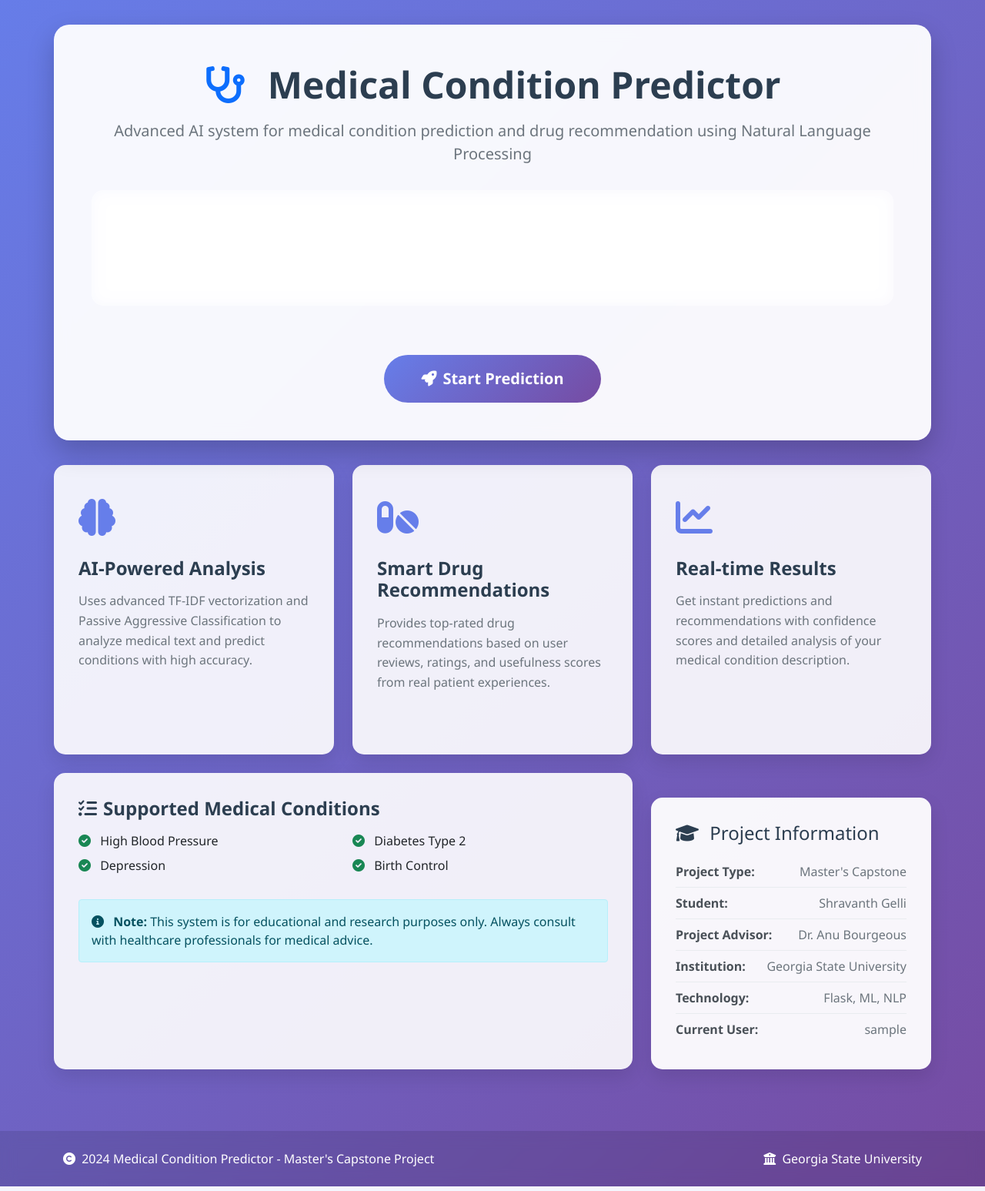
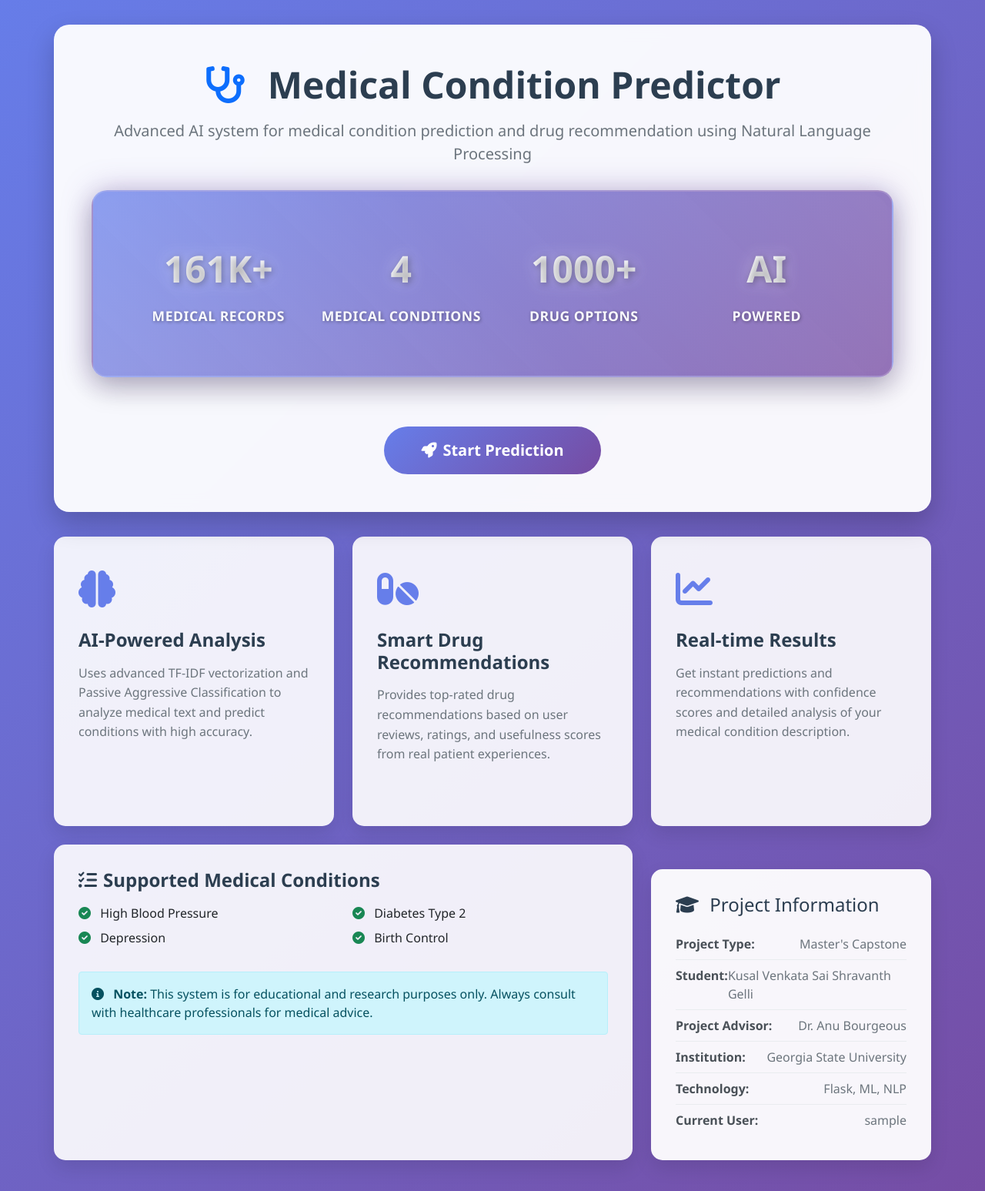
Before and after one commit to kgelli/Medical-Condition-Predictor-BERT-Flask, a Flask app: page /index in a window 1280 px wide. Shown: the part 63-1610 px from the top of the page at 77% size. Run offline with Flask 3, Linux system fonts and the light colour scheme; the visitor is signed in with stand-in values (Sample User, id 1); parts of the project's set-up code (start-up, migrations or seed data) failed here and were passed over.

Commit message:
Fixed UI Issues

```diff
--- a/templates/home.html
+++ b/templates/home.html
@@ -110,28 +110,77 @@
         }
 
         .stats-section {
-            background: rgba(255, 255, 255, 0.1);
-            border-radius: 15px;
-            padding: 2rem;
+            background: linear-gradient(135deg, rgba(102, 126, 234, 0.8), rgba(118, 75, 162, 0.8));
+            border-radius: 20px;
+            padding: 2.5rem;
             margin: 2rem 0;
-            backdrop-filter: blur(10px);
-            border: 1px solid rgba(255, 255, 255, 0.2);
+            backdrop-filter: blur(15px);
+            border: 2px solid rgba(255, 255, 255, 0.2);
+            box-shadow: 0 15px 35px rgba(0, 0, 0, 0.2);
+            display: block !important;
+            visibility: visible !important;
+            position: relative;
+            overflow: hidden;
+        }
+
+        .stats-section::before {
+            content: '';
+            position: absolute;
+            top: 0;
+            left: 0;
+            right: 0;
+            bottom: 0;
+            background: linear-gradient(45deg, rgba(255, 255, 255, 0.1) 0%, transparent 50%, rgba(255, 255, 255, 0.05) 100%);
+            pointer-events: none;
         }
 
         .stat-item {
             text-align: center;
             color: white;
+            padding: 1.5rem 0;
+            position: relative;
+            z-index: 1;
+            transition: all 0.3s ease;
+        }
+
+        .stat-item:hover {
+            transform: translateY(-5px);
         }
 
         .stat-number {
-            font-size: 2.5rem;
-            font-weight: 700;
+            font-size: 3rem;
+            font-weight: 800;
             display: block;
+            text-shadow: 2px 2px 8px rgba(0, 0, 0, 0.3);
+            margin-bottom: 0.8rem;
+            background: linear-gradient(45deg, #ffffff, #f8f9ff);
+            background-clip: text;
+            -webkit-background-clip: text;
+            -webkit-text-fill-color: transparent;
+            filter: drop-shadow(0 0 10px rgba(255, 255, 255, 0.3));
         }
 
         .stat-label {
-            font-size: 1rem;
-            opacity: 0.9;
+            font-size: 1.1rem;
+            opacity: 0.95;
+            text-shadow: 1px 1px 4px rgba(0, 0, 0, 0.4);
+            font-weight: 600;
+            letter-spacing: 0.5px;
+            text-transform: uppercase;
+        }
+
+        /* Add subtle animation */
+        @keyframes statsGlow {
+            0%, 100% {
+                box-shadow: 0 15px 35px rgba(0, 0, 0, 0.2), 0 0 30px rgba(102, 126, 234, 0.3);
+            }
+            50% {
+                box-shadow: 0 15px 35px rgba(0, 0, 0, 0.2), 0 0 40px rgba(118, 75, 162, 0.4);
+            }
+        }
+
+        .stats-section {
+            animation: statsGlow 4s ease-in-out infinite;
         }
 
         .project-info {
@@ -184,6 +233,34 @@
 
             .feature-card {
                 margin-bottom: 1rem;
+            }
+
+            .stats-section {
+                padding: 2rem 1rem;
+                margin: 1.5rem 0;
+            }
+
+            .stat-item {
+                margin-bottom: 1rem;
+                padding: 1rem 0;
+            }
+
+            .stat-number {
+                font-size: 2.5rem;
+            }
+
+            .stat-label {
+                font-size: 1rem;
+            }
+        }
+
+        @media (max-width: 576px) {
+            .stat-number {
+                font-size: 2rem;
+            }
+
+            .stat-label {
+                font-size: 0.9rem;
             }
         }
     </style>
@@ -253,29 +330,31 @@
 
             <!-- Stats Section -->
             <div class="stats-section">
-                <div class="row">
-                    <div class="col-md-3 col-6">
+                <div class="container-fluid">
+                    <div class="row g-3">
+                        <div class="col-lg-3 col-md-6 col-6">
                             <div class="stat-item">
                                 <span class="stat-number">161K+</span>
                                 <span class="stat-label">Medical Records</span>
                             </div>
                         </div>
-                    <div class="col-md-3 col-6">
+                        <div class="col-lg-3 col-md-6 col-6">
                             <div class="stat-item">
                                 <span class="stat-number">4</span>
                                 <span class="stat-label">Medical Conditions</span>
                             </div>
                         </div>
-                    <div class="col-md-3 col-6">
+                        <div class="col-lg-3 col-md-6 col-6">
                             <div class="stat-item">
                                 <span class="stat-number">1000+</span>
                                 <span class="stat-label">Drug Options</span>
                             </div>
                         </div>
-                    <div class="col-md-3 col-6">
+                        <div class="col-lg-3 col-md-6 col-6">
                             <div class="stat-item">
                                 <span class="stat-number">AI</span>
                                 <span class="stat-label">Powered</span>
+                            </div>
                         </div>
                     </div>
                 </div>
@@ -381,7 +460,7 @@
                     </div>
                     <div class="info-item">
                         <span class="info-label">Student:</span>
-                        <span class="info-value">Shravanth Gelli</span>
+                        <span class="info-value">Kusal Venkata Sai Shravanth Gelli</span>
                     </div>
                     <div class="info-item">
                         <span class="info-label">Project Advisor:</span>
--- a/templates/login.html
+++ b/templates/login.html
@@ -190,7 +190,7 @@
 
                         <div class="project-info">
                             <h6><i class="fas fa-graduation-cap me-2"></i>Master's Capstone Project</h6>
-                            <p class="mb-1"><strong>Student:</strong> Shravanth Gelli</p>
+                            <p class="mb-1"><strong>Student:</strong> Kusal Venkata Sai Shravanth Gelli</p>
                             <p class="mb-1"><strong>Project Advisor:</strong> Dr. Anu Bourgeous</p>
                             <p class="mb-0"><strong>Institution:</strong> Georgia State University</p>
                         </div>
```
Lines whose indentation alone changed are shown as unchanged.
